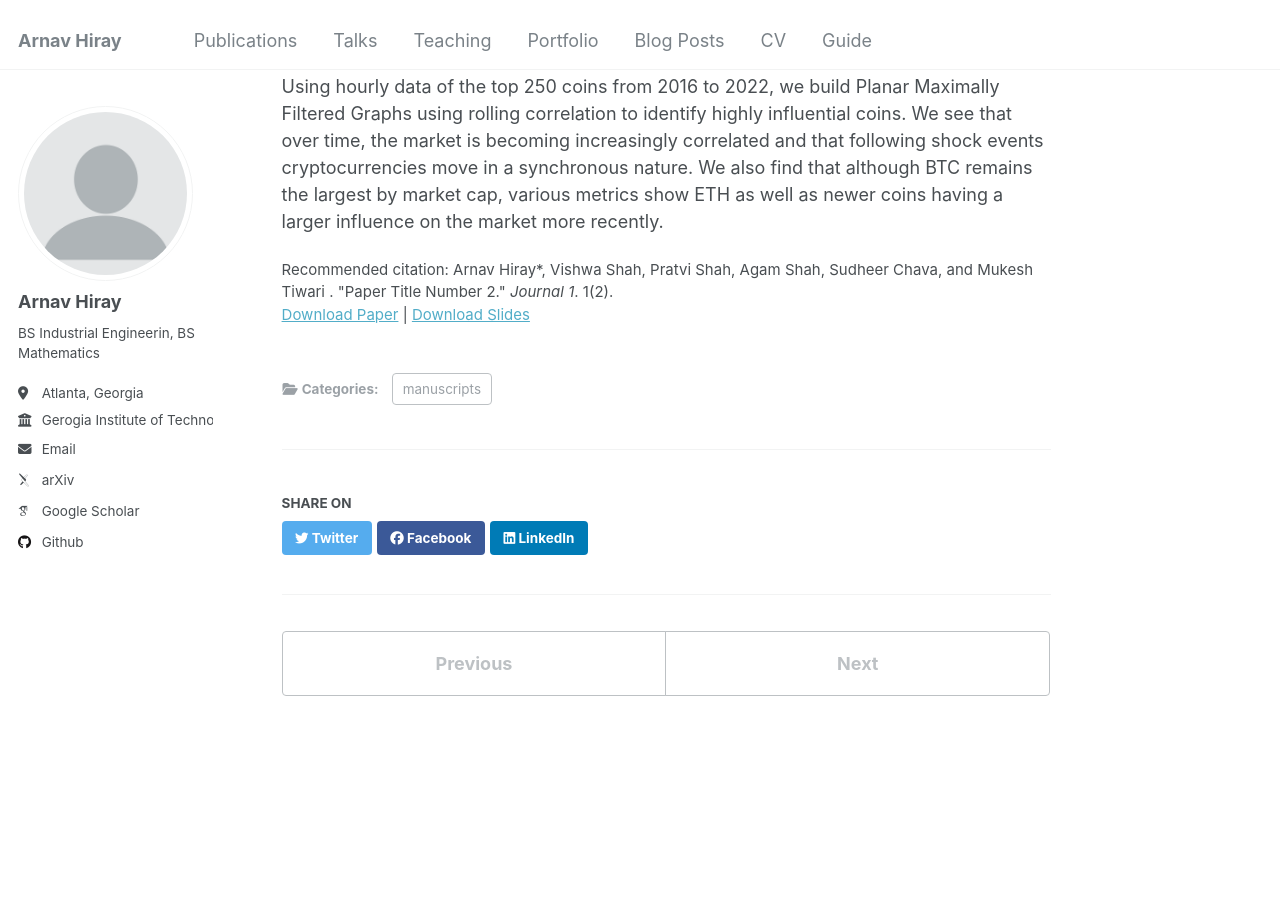
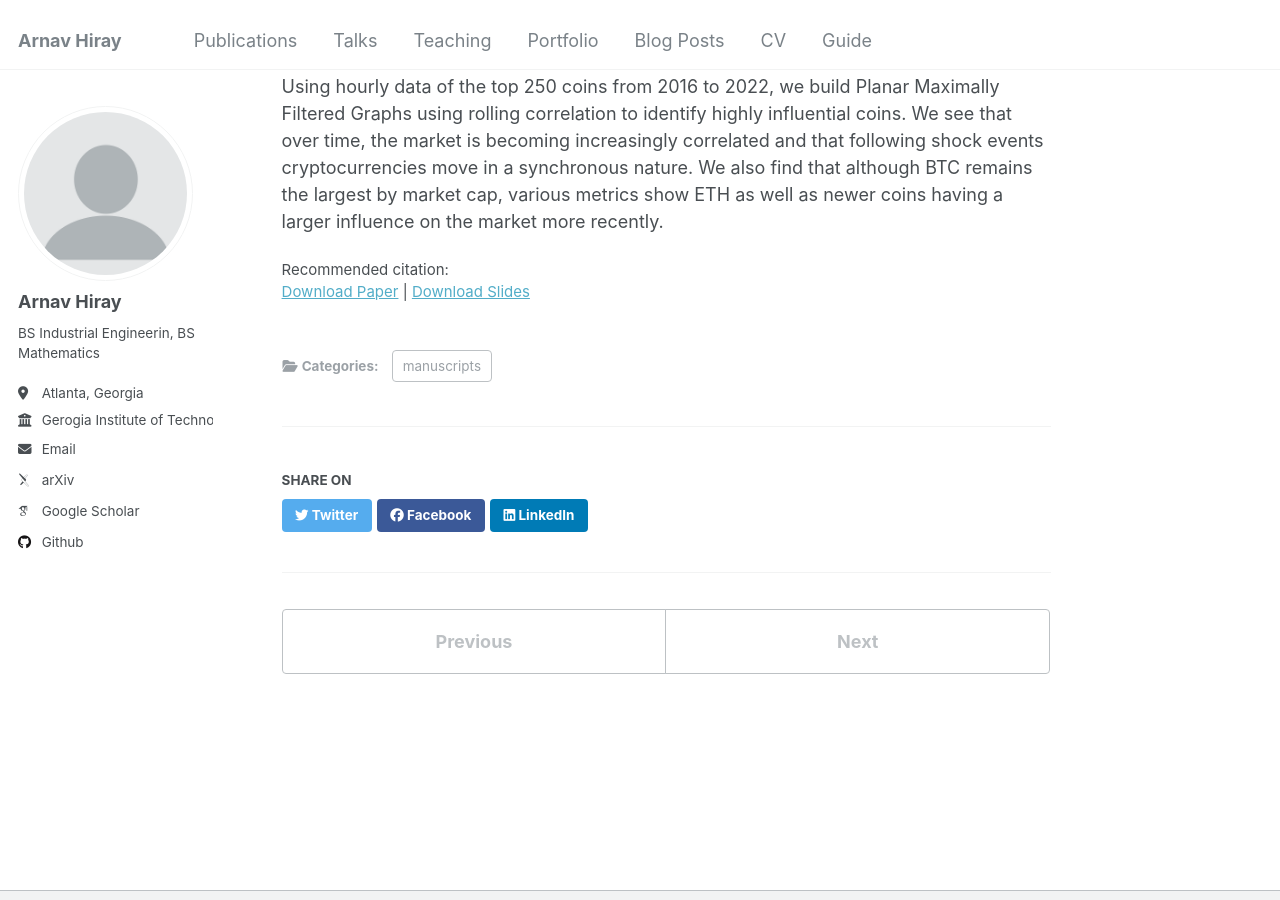
Before and after one commit to AHiray/AHiray.github.io, a Jekyll site: the page built from _publications/2009-10-01-paper-title-number-1.md, in a window 1280 px wide and 900 px high, scrolled down 560 px. Built offline with Jekyll 4.4.1, drawn with Linux system fonts in a browser that asks for light colours; some web fonts are replaced.

Commit message:
Update 2009-10-01-paper-title-number-1.md

```diff
--- a/_publications/2009-10-01-paper-title-number-1.md
+++ b/_publications/2009-10-01-paper-title-number-1.md
@@ -6,10 +6,9 @@
 excerpt: 'Analyzing the dynamic nature of the cryptocurrency market from a network science perspective provides insight into the complex underlying relationships among cryptocurrencies.'
 date: 2023-03-19
 venue: '2023 AMS Spring Southeastern Sectional Meeting'
-slidesurl: 'http://academicpages.github.io/files/slides1.pdf'
+slidesurl: ''
 paperurl: 'https://meetings.ams.org/math/spring2023se/meetingapp.cgi/Paper/24022'
-citation: 'Arnav Hiray*, Vishwa Shah, Pratvi Shah, Agam Shah, Sudheer Chava, and Mukesh Tiwari
-. &quot;Paper Title Number 2.&quot; <i>Journal 1</i>. 1(2).'
+citation: ''
 
 ---
 
```
